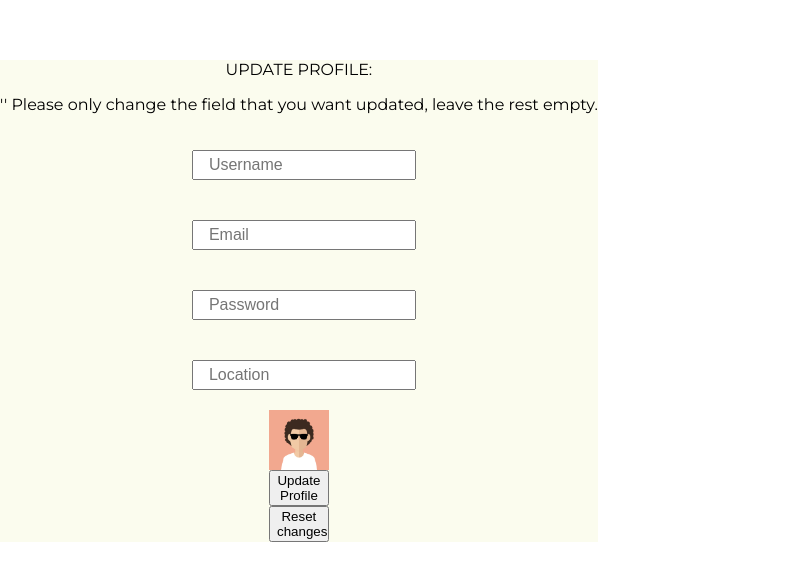
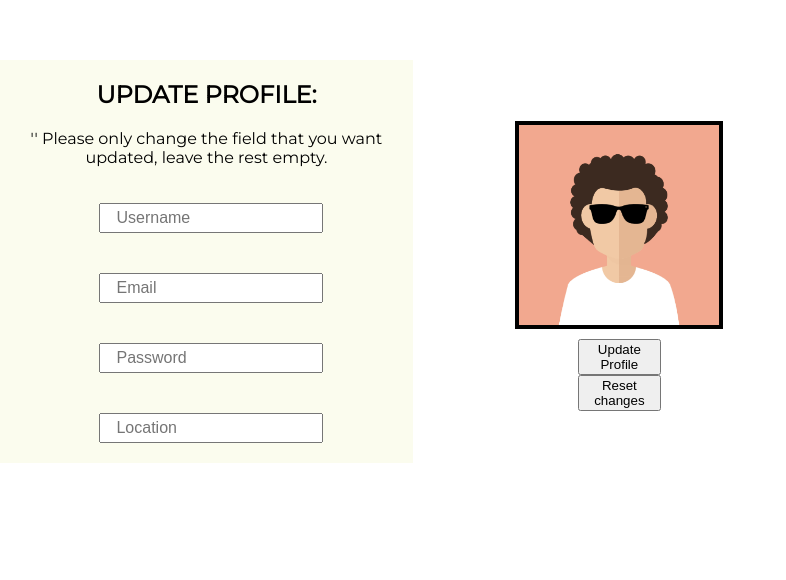
Before and after one commit to Build-Week-Foodie-Funz/front-end, a React (Create React App) app: page /editprofile in a window 1280 px wide. Shown: the top 580 px of the page, without its empty margins (0-786 px from the left). Built offline with nearby package versions, Linux system fonts and the light colour scheme.

Commit message:
added state to the entries for later data manipulation

```diff
--- a/src/components/EditUser.js
+++ b/src/components/EditUser.js
@@ -15,9 +15,14 @@ import Formik, { withFormik, Field, Form } from "formik";
 import styled from "styled-components";
 import profilePicture from "../images/defaultuser.png";
 
+const WarningText = styled.p`
+	color: $background;
+`;
+
 const UserContainer = styled.div`
-	background-color: #fbfcee;
+	background-color: $background;
 	width: 100%;
+	display: flex;
 `;
 
 const UserInput = styled.div`
@@ -28,6 +33,7 @@ const UserInput = styled.div`
 
 const InputContainer = styled.div`
 	background-color: #fbfcee;
+	width: 50%;
 `;
 
 const StyledField = styled.input`
@@ -45,32 +51,52 @@ const ButtonContainer = styled.div`
 	flex-direction: column;
 	width: 10%;
 	margin: 0 auto;
+	align-items: center;
+	justify-content: center;
+`;
+
+const UserImage = styled.img`
+	width: 200px;
+	height: 200px;
+	margin: 10px;
+	border: 4px solid black;
 `;
 
 const EditUser = props => {
-	const [data, setDate] = useState("");
-	const initialState = {
-		username: "",
+	const [userUpdate, setUserUpdate] = useState({
+		name: "",
+		email: "",
 		password: "",
-		email: "",
 		location: ""
+	});
+	// const initialState = {
+	// 	username: "",
+	// 	password: "",
+	// 	email: "",
+	// 	location: ""
+	// };
+
+	const updateUserInfo = e => {
+		console.log(userUpdate);
+		setUserUpdate({ ...userUpdate, [e.target.name]: e.target.value });
 	};
 
 	return (
 		<Form id="update-form">
 			<UserContainer>
-				UPDATE PROFILE:
-				<p>
-					'' Please only change the field that you want updated, leave the
-					rest empty.
-				</p>
 				<InputContainer>
+					<h2>UPDATE PROFILE:</h2>
+					<WarningText>
+						'' Please only change the field that you want updated, leave
+						the rest empty.
+					</WarningText>
 					<UserInput>
 						<StyledField
 							id="username-input"
 							type="text"
 							name="username"
 							placeholder="Username"
+							onChange={updateUserInfo}
 						/>
 					</UserInput>
 					<UserInput>
@@ -82,6 +108,7 @@ const EditUser = props => {
 							type="password"
 							name="password"
 							placeholder="Password"
+							onChange={updateUserInfo}
 						/>
 					</UserInput>
 					<UserInput>
@@ -90,11 +117,12 @@ const EditUser = props => {
 							type="text"
 							name="location"
 							placeholder="Location"
+							onChange={updateUserInfo}
 						/>
 					</UserInput>
 				</InputContainer>
 				<ButtonContainer>
-					<img src={profilePicture}></img>
+					<UserImage src={profilePicture}></UserImage>
 					<button type="submit">Update Profile</button>
 					<button
 						onClick={
--- a/src/styles/variables.scss
+++ b/src/styles/variables.scss
@@ -1,3 +1,5 @@
+$background: #fbfcee;
+
 @mixin tablet {
 	@media (min-width: 600px) {
 		@content;
```
